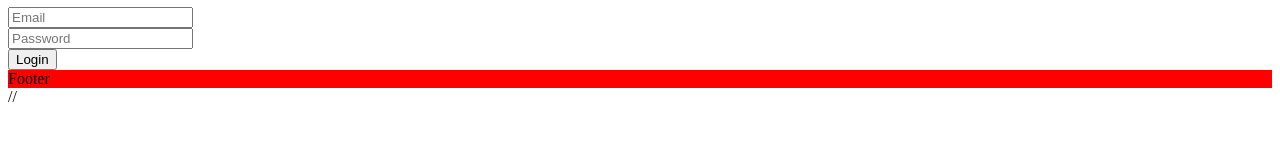
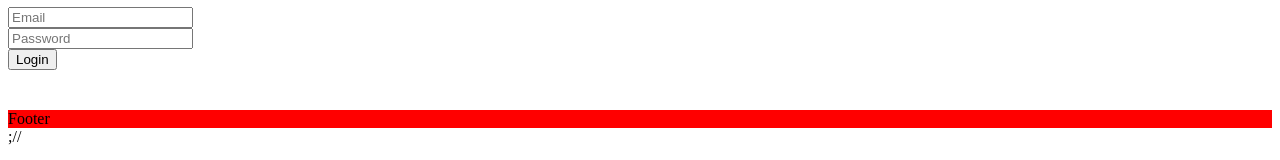
Before and after one commit to nasramal/MERAKI_Academy_Project_5_forked, a React (Vite) app in the folder frontend/: page /Login in a window 1280 px wide. Shown: the part 168-328 px from the top of the page. Built offline with nearby package versions, Linux system fonts and the light colour scheme.

Commit message:
google login

```diff
--- a/frontend/src/App.jsx
+++ b/frontend/src/App.jsx
@@ -1,4 +1,3 @@
-
 import {RouterProvider} from "react-router-dom"
 import {router} from "./Routes/"
 import "./App.css";
--- a/frontend/src/pages/Login/Login.jsx
+++ b/frontend/src/pages/Login/Login.jsx
@@ -1,3 +1,4 @@
+import { GoogleLogin } from '@react-oauth/google';
 import React, { useState, useEffect } from "react";
 import { useNavigate } from "react-router-dom";
 import { useDispatch, useSelector } from "react-redux";
@@ -71,6 +72,16 @@ const Login = () => {
           message && <div className="ErrorMessage">{message}</div>
         )}
       </div>
+      <div className='google' style={{ textAlign: 'center' }}>
+        <GoogleLogin
+          onSuccess={credentialResponse => {
+            console.log(credentialResponse);
+          }}
+          onError={() => {
+            console.log('Login Failed');
+          }}
+        />
+      </div>
     </>
   );
 };
```
Also changed, not shown: frontend/src/main.jsx (+6 -2 lines).
